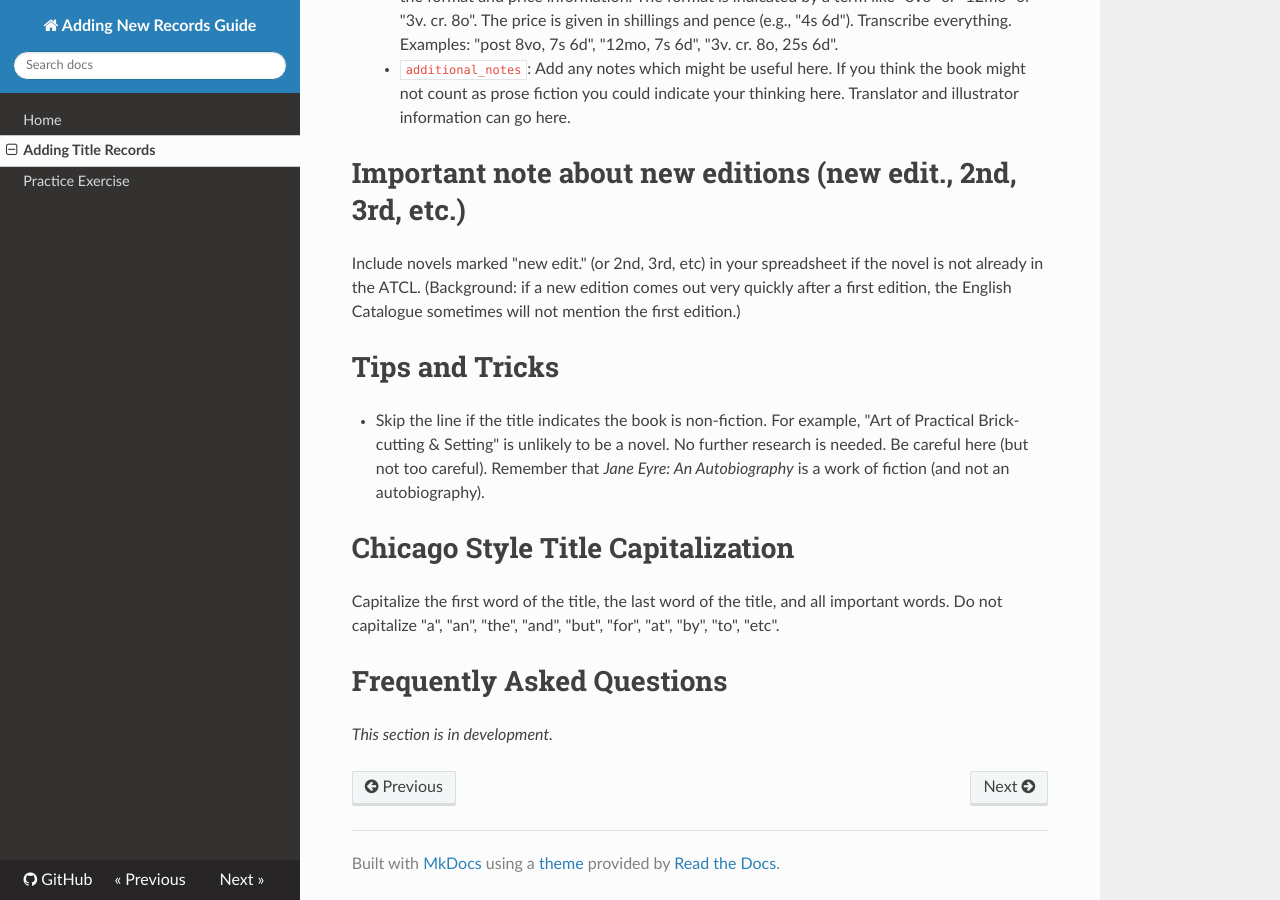
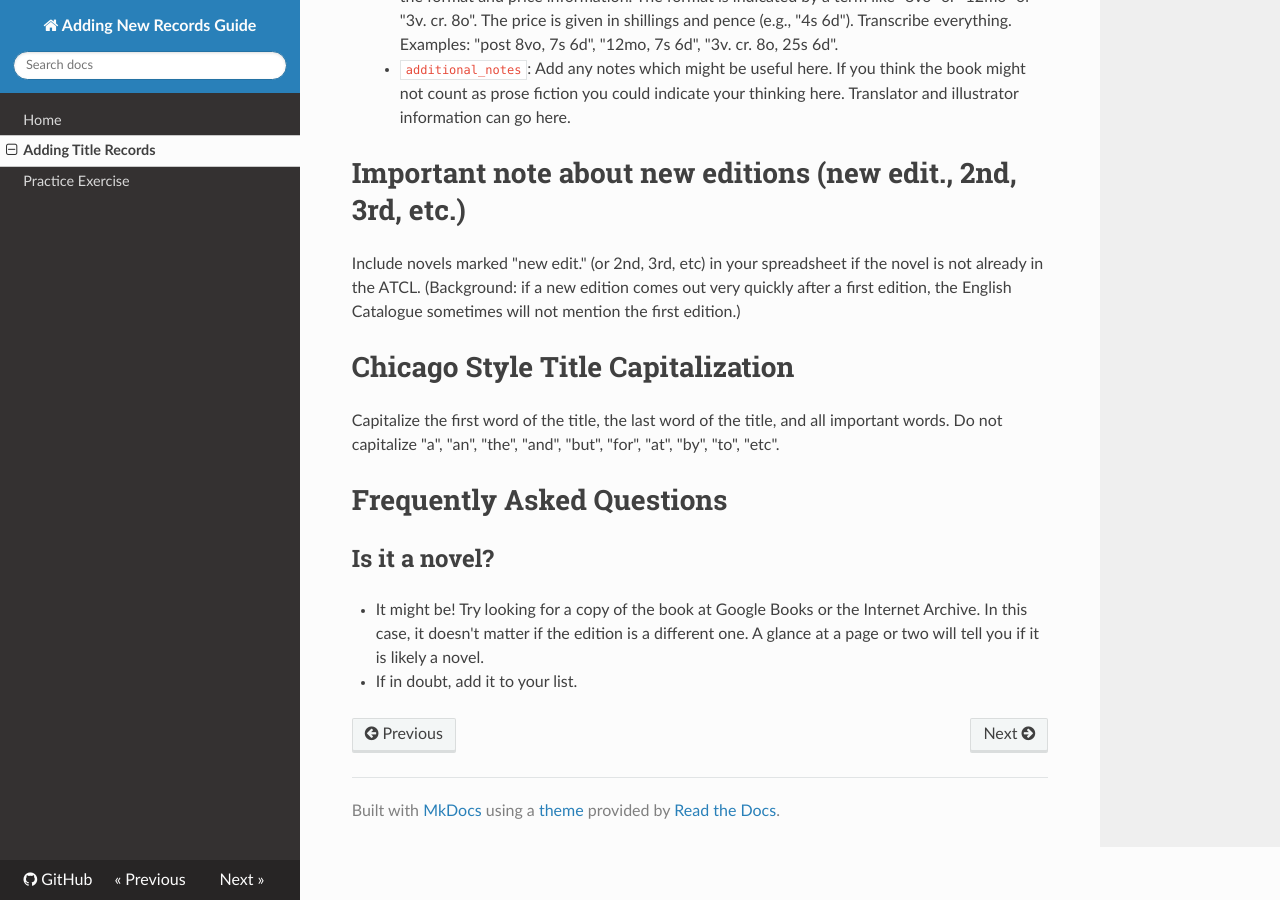
Before and after one commit to ge1789/docs-adding-new-records, an MkDocs documentation site: the page built from docs/adding-title-records.md, in a window 1280 px wide and 900 px high, scrolled down 1408 px. Built offline with MkDocs 1.6.1, drawn with Linux system fonts in a browser that asks for light colours; nearby versions of some CDN libraries.

Commit message:
Update FAQ, remove unhelpful tip

```diff
--- a/docs/adding-title-records.md
+++ b/docs/adding-title-records.md
@@ -44,10 +44,6 @@ The description of the steps is intended for people who are adding records by go
 
 Include novels marked "new edit." (or 2nd, 3rd, etc) in your spreadsheet if the novel is not already in the ATCL. (Background: if a new edition comes out very quickly after a first edition, the English Catalogue sometimes will not mention the first edition.)
 
-# Tips and Tricks
-
-- Skip the line if the title indicates the book is non-fiction. For example, "Art of Practical Brick-cutting & Setting" is unlikely to be a novel. No further research is needed. Be careful here (but not too careful). Remember that *Jane Eyre: An Autobiography* is a work of fiction (and not an autobiography).
-
 # Chicago Style Title Capitalization
 
 Capitalize the first word of the title, the last word of the title, and all important words.
@@ -55,4 +51,7 @@ Do not capitalize "a", "an", "the", "and", "but", "for", "at", "by", "to", "etc"
 
 # Frequently Asked Questions
 
-*This section is in development.*
+## Is it a novel?
+
+- It might be! Try looking for a copy of the book at Google Books or the Internet Archive. In this case, it doesn't matter if the edition is a different one. A glance at a page or two will tell you if it is likely a novel.
+- If in doubt, add it to your list.
```
